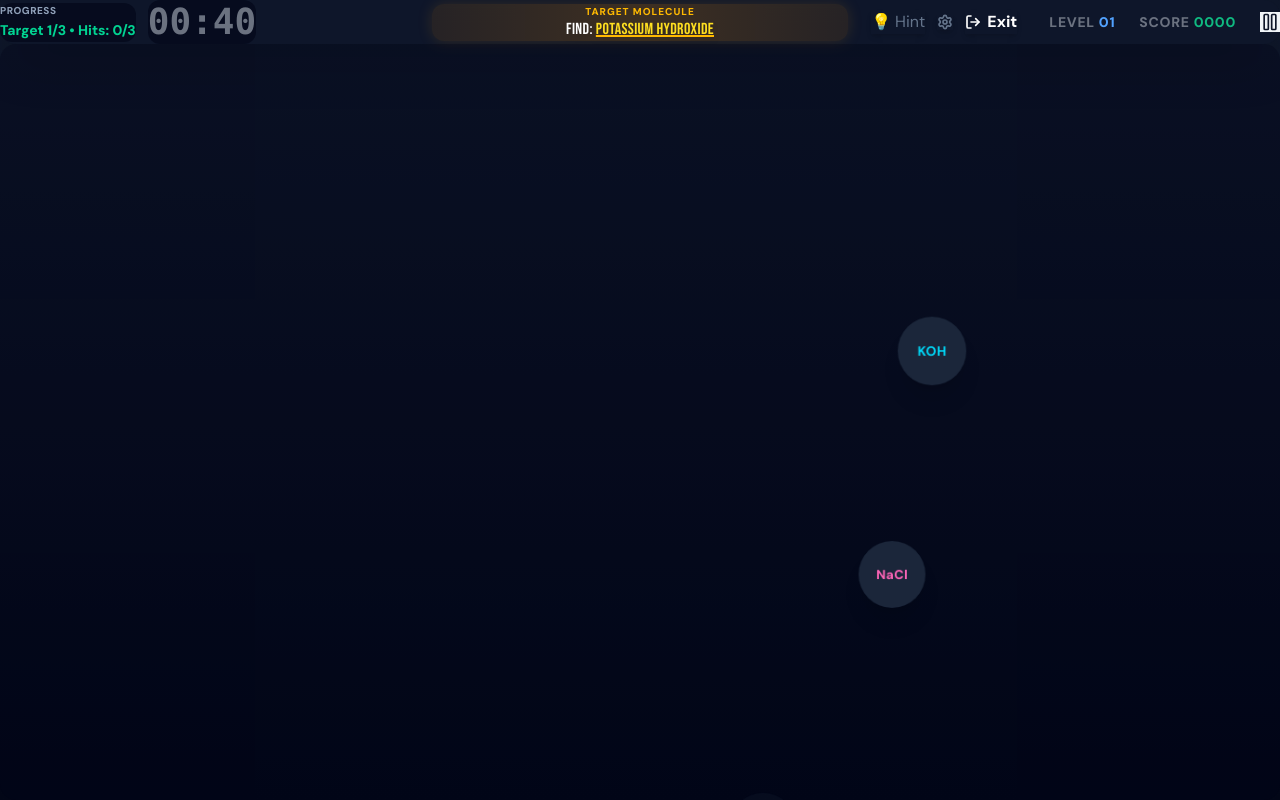
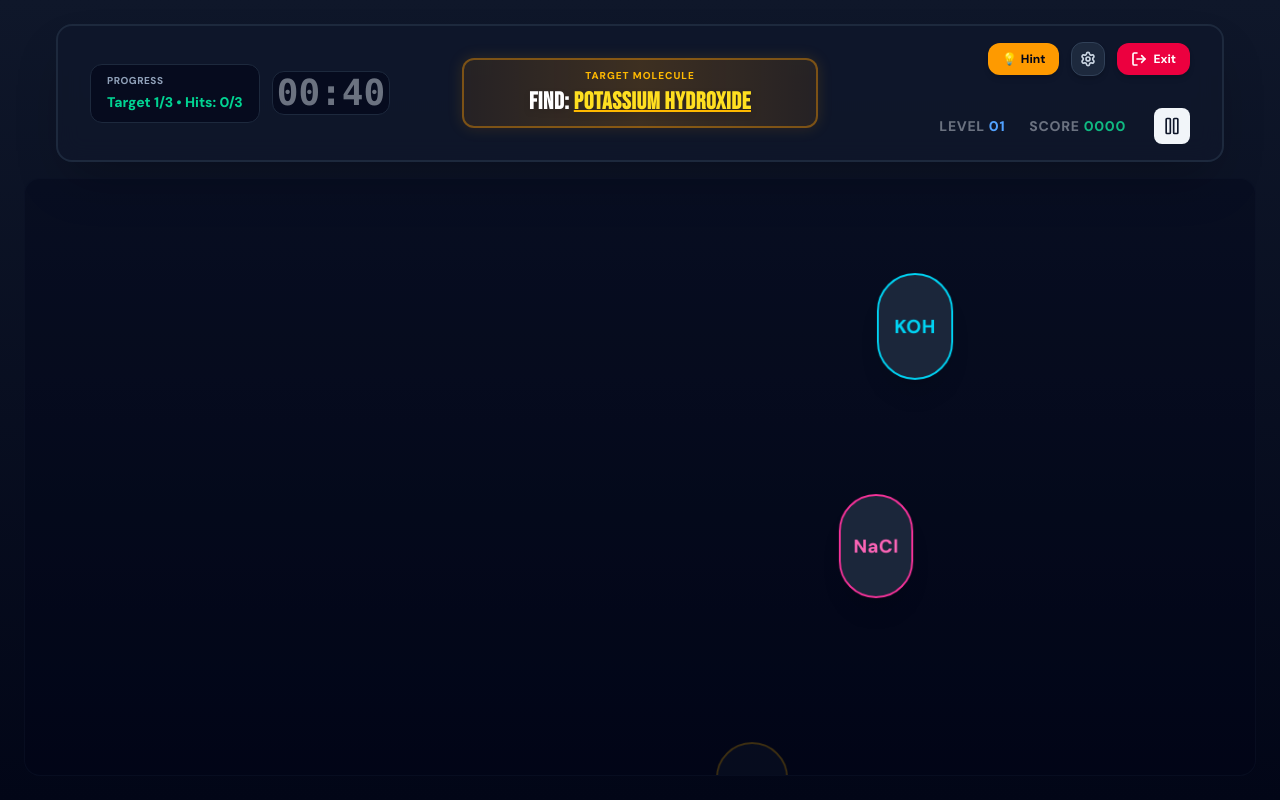
Before and after one commit to StellaSlad-Appian/chem-games, a Next.js app: page /games/formula-blaster in a window 1280 px wide. Built offline with nearby package versions, Linux system fonts and the light colour scheme.

Commit message:
added MoleculeText component to handle subscripts in a universal way across games

```diff
--- a/src/app/games/acid-classification/page.tsx
+++ b/src/app/games/acid-classification/page.tsx
@@ -75,20 +75,6 @@ export default function ClassificationGame() {
   useEffect(() => {
     setShowChemicalName(false);
   }, [currentChemical]);
-
-  // Synchronized Formula Rendering logic
-  const renderFormula = (formula: string) => {
-    return formula.split(/(\d+)/).map((part, index) => {
-      if (/\d+/.test(part)) {
-        return (
-          <sub key={index} className="bottom-[-0.1em] text-[0.65em] leading-none font-bold opacity-90">
-            {part}
-          </sub>
-        );
-      }
-      return <span key={index}>{part}</span>;
-    });
-  };
 
   // --- NEW ACTIONS HANDLERS FOR THE UNIFIED HEADER COMPONENT ---
   const handleTriggerManualHint = () => {
--- a/src/app/games/formula-blaster/page.tsx
+++ b/src/app/games/formula-blaster/page.tsx
@@ -36,14 +36,6 @@ const SPAWN_COLOR_POOL = [
   'border-emerald-400 text-emerald-400 shadow-[0_0_12px_rgba(52,211,153,0.25)] hover:border-emerald-300',
   'border-blue-500 text-blue-400 shadow-[0_0_12px_rgba(59,130,246,0.25)] hover:border-blue-400'
 ];
-
-const formatFormulaToSubscript = (formula: string): string => {
-  const subscripts: Record<string, string> = {
-    '0': '₀', '1': '₁', '2': '₂', '3': '₃', '4': '₄',
-    '5': '₅', '6': '₆', '7': '₇', '8': '₈', '9': '₉'
-  };
-  return formula.split('').map(char => subscripts[char] || char).join('');
-};
 
 const generateChemicalHint = (chem: CompoundData): string => {
   const elementSymbols = chem.elements.map(e => e.symbol).join(' & ');
@@ -323,7 +315,8 @@ export default function FormulaBlasterPage() {
           <BlasterBubble
             key={bubble.id}
             id={bubble.id}
-            formula={formatFormulaToSubscript(bubble.formula)}
+            // Just pass the raw formula string here now!
+            formula={bubble.formula}
             xPos={bubble.xPos}
             speed={bubble.speed}
             isCorrect={bubble.isCorrect}
--- a/src/app/globals.css
+++ b/src/app/globals.css
@@ -1,10 +1,11 @@
 /* Display font for game headings + clean body font */
 @import url('https://fonts.googleapis.com/css2?family=Bebas+Neue&family=DM+Sans:ital,opsz,wght@0,9..40,400;0,9..40,600;0,9..40,800;1,9..40,400&display=swap');
 
-/* do I need all of the 3 lines? */
+/* seems to be better to have just 1 import */
 @import "tailwindcss";
-@import "tailwindcss/preflight";
-@import "tailwindcss/utilities";
+
+/* --- @import "tailwindcss/preflight";  --- */
+/* ---  @import "tailwindcss/utilities"; --- */
 
   :root {
     /* --- Surfaces --- */
--- a/src/components/games/acid-classification/MoleculeBubble.tsx
+++ b/src/components/games/acid-classification/MoleculeBubble.tsx
@@ -1,4 +1,8 @@
+// src/components/games/acid-classification/MoleculeBubble.tsx
+'use client';
+
 import React from 'react';
+import MoleculeText from '../../ui/MoleculeText';
 
 interface MoleculeBubbleProps {
   formula?: string;
@@ -7,20 +11,17 @@ interface MoleculeBubbleProps {
   showName?: boolean;
 }
 
-export default function MoleculeBubble({ formula, name, feedbackStatus, showName = false}: MoleculeBubbleProps) {
-  // Encapsulating the formula subscript formatting logic inside the component
-  const renderFormula = (formulaStr: string) => {
-    return formulaStr.split(/(\d+)/).map((part, index) => {
-      if (!isNaN(Number(part)) && part !== "") {
-        return <sub key={index} className="text-5xl md:text-7xl">{part}</sub>;
-      }
-      return <span key={index}>{part}</span>;
-    });
-  };
+export default function MoleculeBubble({ formula, name, feedbackStatus, showName = false }: MoleculeBubbleProps) {
+
+  // Logic for dynamic font sizes remains here to preserve the "Classifier" feel
+  const isLongFormula = formula ? formula.length > 5 : false;
+  const formulaFontSizeClass = isLongFormula
+    ? "text-3xl md:text-4xl font-black tracking-normal px-4 break-all"
+    : "text-5xl md:text-6xl font-black tracking-tight px-2";
 
   return (
     <div className="relative flex flex-col items-center justify-center">
-      {/* Background Glow Ring */}
+      {/* Background Glow Ring - EXACTLY UNCHANGED */}
       <div
         className={`absolute w-64 h-64 md:w-80 md:h-80 rounded-full blur-2xl transition-all duration-500 ${
           feedbackStatus ? "opacity-30 scale-110" : "opacity-0"
@@ -35,7 +36,7 @@ export default function MoleculeBubble({ formula, name, feedbackStatus, showName
         }}
       />
 
-      {/* Main Orb */}
+      {/* Main Orb - EXACTLY UNCHANGED */}
       <div
         className={`w-56 h-56 md:w-72 md:h-72 rounded-full border-4 flex flex-col items-center justify-center shadow-2xl relative backdrop-blur-md transform transition-all duration-300 ${
           feedbackStatus
@@ -58,18 +59,22 @@ export default function MoleculeBubble({ formula, name, feedbackStatus, showName
       >
         {formula && (
           <>
+            {/* Swapped renderFormula(formula) for the reusable MoleculeText component */}
             <h2
-              className="text-8xl md:text-[10rem] font-black tracking-tight"
+              className={formulaFontSizeClass}
               style={{
                 color: "var(--game-panel-text)",
               }}
             >
-              {renderFormula(formula)}
+              <MoleculeText
+                formula={formula}
+                subscriptClassName="text-[0.6em] leading-none font-bold align-baseline relative -bottom-[0.1em] opacity-95"
+              />
             </h2>
 
             {showName && (
               <p
-                className="text-xs md:text-sm mt-2 font-medium opacity-80"
+                className="text-xs md:text-sm mt-2 font-medium opacity-80 max-w-[85%] text-center truncate px-2"
                 style={{
                   color: "var(--game-panel-muted)",
                 }}
--- a/src/components/games/formula-blaster/BlasterBubble.tsx
+++ b/src/components/games/formula-blaster/BlasterBubble.tsx
@@ -2,6 +2,7 @@
 'use client';
 
 import { useState } from 'react';
+import MoleculeText from '../../ui/MoleculeText';
 
 interface BlasterBubbleProps {
   id: string;
@@ -10,23 +11,10 @@ interface BlasterBubbleProps {
   speed: number;
   isCorrect: boolean;
   hint: string;
-  colorClass: string; // 🧪 Accept the permanent color stamp passed from the generator
+  colorClass: string;
   onClick: (id: string, isCorrect: boolean, hint: string) => void;
   onExpired: (id: string) => void;
 }
-
-const renderSubscripts = (formulaStr: string) => {
-  return formulaStr.split(/(\d+)/).map((part, index) => {
-    if (/\d+/.test(part)) {
-      return (
-        <sub key={index} className="bottom-[-0.2em] text-[0.75em] leading-none font-bold">
-          {part}
-        </sub>
-      );
-    }
-    return part;
-  });
-};
 
 export default function BlasterBubble({
   id,
@@ -61,23 +49,27 @@ export default function BlasterBubble({
       className="absolute bottom-0 cursor-pointer select-none touch-none will-change-transform flex items-center justify-center z-10"
       style={{
         left: `${xPos}%`,
-        width: '96px',
-        height: '96px',
+        // Responsive dimensions: Base 20 (80px), MD 28 (112px)
+        width: '80px',
+        height: '80px',
         animation: `floatUp ${speed}s linear forwards`,
       }}
     >
-      {/* Visual Inner Circular Bubble Component - Locks style variant safely inside the template */}
+      {/* SIZING UPGRADE: Increased to md:w-28 md:h-28 to ensure targets are
+        comfortable for mouse/thumb interactions.
+      */}
       <div
-        className={`w-18 h-18 rounded-full flex items-center justify-center border-2 shadow-xl transition-all duration-150
+        className={`w-full h-full md:w-28 md:h-28 rounded-full flex items-center justify-center border-2 shadow-xl transition-all duration-150
           ${hasError
             ? 'shake-animation border-red-500 bg-red-950 text-red-100 shadow-[0_0_15px_rgba(239,68,68,0.4)]'
             : `bg-slate-800/95 hover:scale-110 hover:text-white active:scale-95 ${colorClass}`
           }
         `}
       >
-        <span className="text-sm font-black tracking-wide select-none">
-          {renderSubscripts(formula)}
-        </span>
+        <MoleculeText
+          formula={formula}
+          className="text-sm md:text-xl font-black tracking-wide select-none"
+        />
       </div>
     </div>
   );
--- /dev/null
+++ b/src/components/ui/MoleculeText.tsx
@@ -0,0 +1,36 @@
+// src/components/ui/MoleculeText.tsx
+import React from 'react';
+
+interface MoleculeTextProps {
+  formula: string;
+  /** Optional wrapper classes for the whole formula (e.g., text-3xl font-bold) */
+  className?: string;
+  /** Optional override for the numbers (defaults to a relative 0.6em scale) */
+  subscriptClassName?: string;
+}
+
+export default function MoleculeText({
+  formula,
+  className = "",
+  subscriptClassName = "text-[0.6em] font-black align-baseline relative -bottom-[0.05em] opacity-95 leading-none"
+}: MoleculeTextProps) {
+
+  if (!formula) return null;
+
+  return (
+    <span className={className}>
+      {formula.split(/(\d+)/).map((part, index) => {
+        // If the chunk is a number, render it as a styled subscript
+        if (!isNaN(Number(part)) && part !== "") {
+          return (
+            <sub key={index} className={subscriptClassName}>
+              {part}
+            </sub>
+          );
+        }
+        // Otherwise, render the standard letters
+        return <span key={index}>{part}</span>;
+      })}
+    </span>
+  );
+}
```
